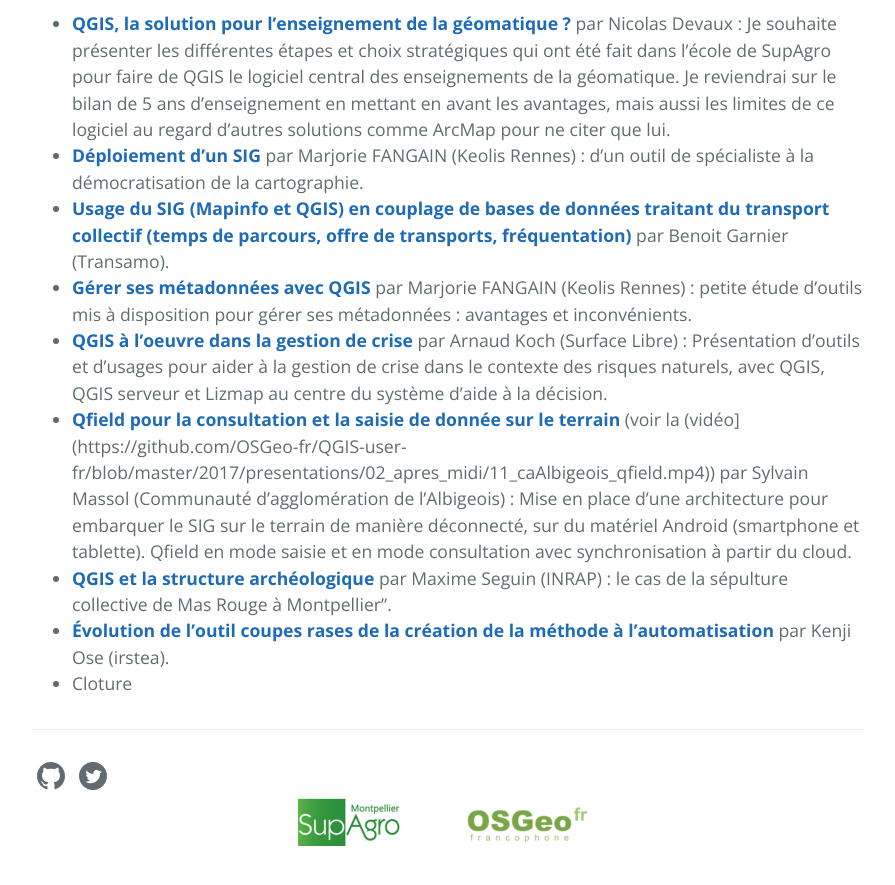
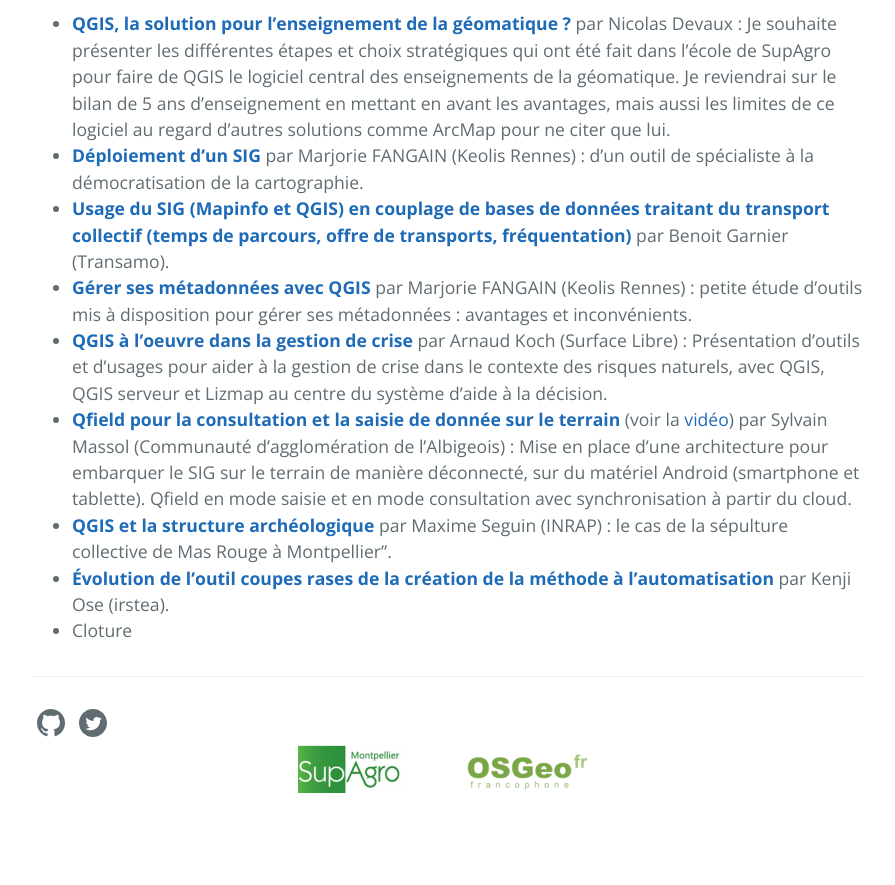
Before and after one commit to OSGeo-fr/QGIS-conf-fr-website, a Jekyll site: the page built from z20_programme.md, in a window 1280 px wide and 900 px high, scrolled down 2171 px. Shown: the top 885 px of the window, without its empty margins (192-1087 px from the left). Built offline with Jekyll 4.4.1, drawn with Linux system fonts in a browser that asks for light colours; after the commit the page ends 3018 px from its top, so only the background shows below that.

Commit message:
typos dans lien vidéo QField

```diff
--- a/z20_programme.md
+++ b/z20_programme.md
@@ -56,7 +56,7 @@ de la cartographie.
 * **[Usage du SIG (Mapinfo et QGIS) en couplage de bases de données traitant du transport collectif (temps de parcours, offre de transports, fréquentation)](https://github.com/OSGeo-fr/QGIS-user-fr/blob/master/2017/presentations/02_apres_midi/08_BenoitGarner_representation_donnees_transport.pdf)** par Benoit Garnier (Transamo).
 * **[Gérer ses métadonnées avec QGIS](https://github.com/OSGeo-fr/QGIS-user-fr/blob/master/2017/presentations/02_apres_midi/09_Keolis_metadonnees.pdf)** par Marjorie FANGAIN (Keolis Rennes) : petite étude d'outils mis à disposition pour gérer ses métadonnées : avantages et inconvénients.
 * **[QGIS à l'oeuvre dans la gestion de crise]()** par Arnaud Koch (Surface Libre) : Présentation d'outils et d'usages pour aider à la gestion de crise dans le contexte des risques naturels, avec QGIS, QGIS serveur et Lizmap au centre du système d'aide à la décision.
-* **[Qfield pour la consultation et la saisie de donnée sur le terrain](https://github.com/OSGeo-fr/QGIS-user-fr/blob/master/2017/presentations/02_apres_midi/11_CAAlbigeois_Qfield.pdf)** (voir la  (vidéo](https://github.com/OSGeo-fr/QGIS-user-fr/blob/master/2017/presentations/02_apres_midi/11_caAlbigeois_qfield.mp4)) par Sylvain Massol (Communauté d'agglomération de l'Albigeois) : Mise en place d'une architecture pour embarquer le SIG sur le terrain de manière déconnecté, sur du matériel Android (smartphone et tablette). Qfield en mode saisie et en mode consultation avec synchronisation à partir du cloud.
+* **[Qfield pour la consultation et la saisie de donnée sur le terrain](https://github.com/OSGeo-fr/QGIS-user-fr/blob/master/2017/presentations/02_apres_midi/11_CAAlbigeois_Qfield.pdf)** (voir la [vidéo](https://github.com/OSGeo-fr/QGIS-user-fr/blob/master/2017/presentations/02_apres_midi/11_caAlbigeois_qfield.mp4)) par Sylvain Massol (Communauté d'agglomération de l'Albigeois) : Mise en place d'une architecture pour embarquer le SIG sur le terrain de manière déconnecté, sur du matériel Android (smartphone et tablette). Qfield en mode saisie et en mode consultation avec synchronisation à partir du cloud.
 * **[QGIS et la structure archéologique](https://github.com/OSGeo-fr/QGIS-user-fr/blob/master/2017/presentations/02_apres_midi/12_Inrap_usage_archeologie.pdf)** par Maxime Seguin (INRAP) : le cas de la sépulture collective de Mas Rouge à Montpellier".
 * **[Évolution de l'outil coupes rases de la création de la méthode à l'automatisation](https://github.com/OSGeo-fr/QGIS-user-fr/tree/master/2017/presentations/02_apres_midi/13_CoupesRases)** par Kenji Ose (irstea).
 * Cloture
```
